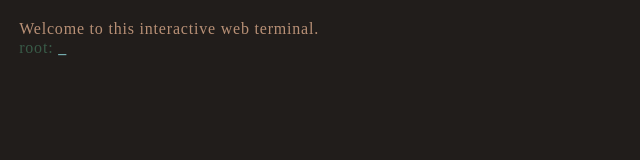
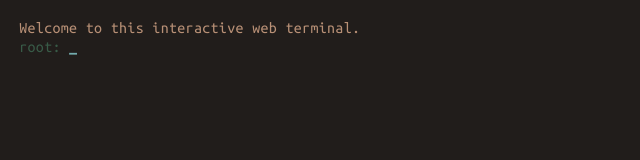
Before and after one commit to DarcyManoel/Web-CLI, a plain HTML site: page index.html in a window 1280 px wide. Shown: the full height of the page, 0-640 px from the left. Drawn offline with Linux system fonts and the light colour scheme.

Commit message:
Enforce page font

```diff
--- a/styles.css
+++ b/styles.css
@@ -14,7 +14,6 @@
 	--table-border-color:var(--feedback-lost-color);
 	--text-color:#B89076;
 }
-
 ::-webkit-scrollbar{
 	width:var(--scrollbar-width);
 }
@@ -24,6 +23,10 @@
 ::-webkit-scrollbar-thumb{
 	box-shadow:var(--scrollbar-thumb-shadow);
 	background-color:var(--scrollbar-thumb-color);
+}
+@font-face{
+	font-family:"ubuntu-mono";
+	src:url("fonts/UbuntuMono-Regular.ttf");
 }
 @keyframes blinker{
 	50%{
@@ -52,8 +55,9 @@
 body{
 	background-color:var(--background-color);
 	color:var(--text-color);
-	letter-spacing:.05em;
-	line-height:1.2em;
+	font-family:ubuntu-mono;
+	letter-spacing:.02em;
+	line-height:1.15em;
 	margin:1.2em 1.2em 4rem;
 	overflow-x:hidden;
 	user-select:none;
```
Also changed, not shown: fonts/UbuntuMono-Regular.ttf (added).
